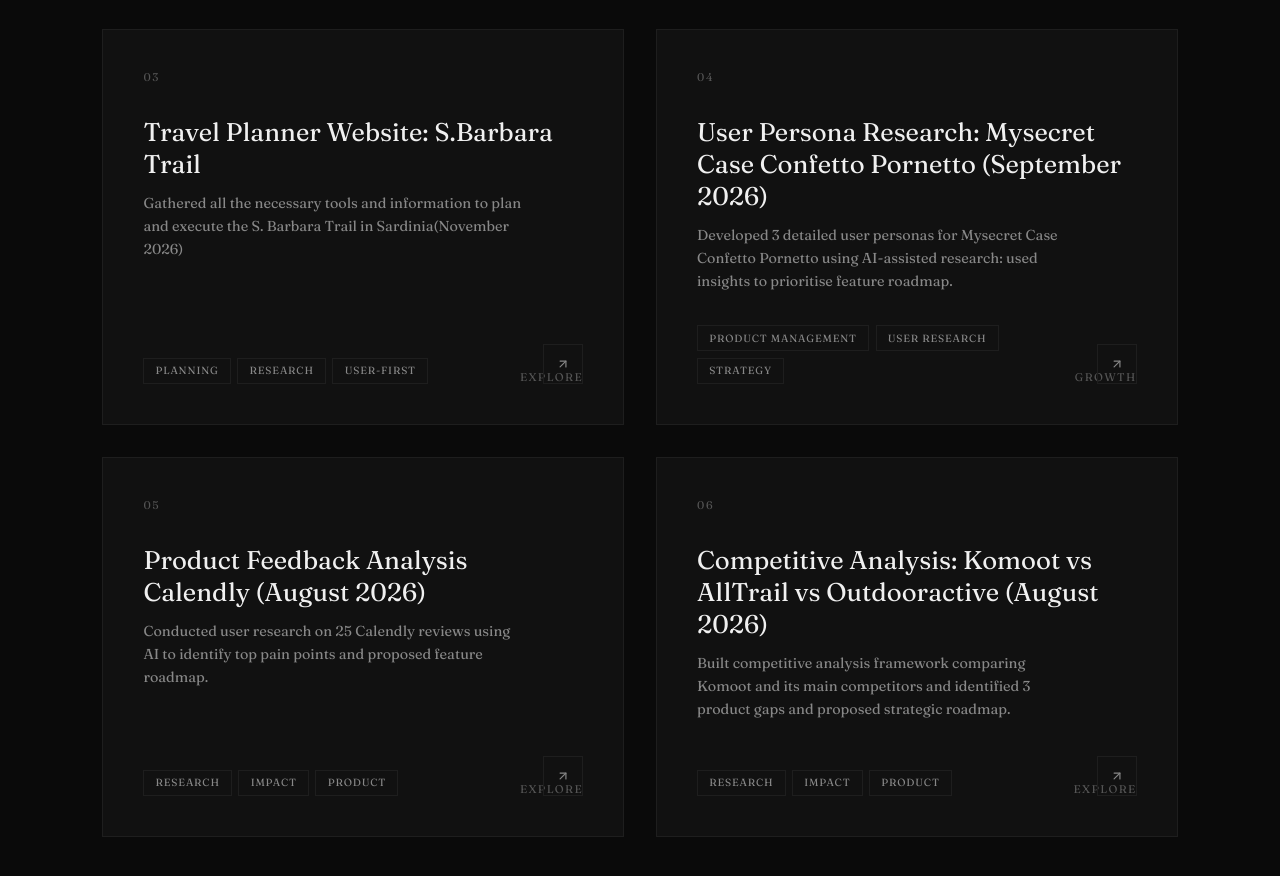
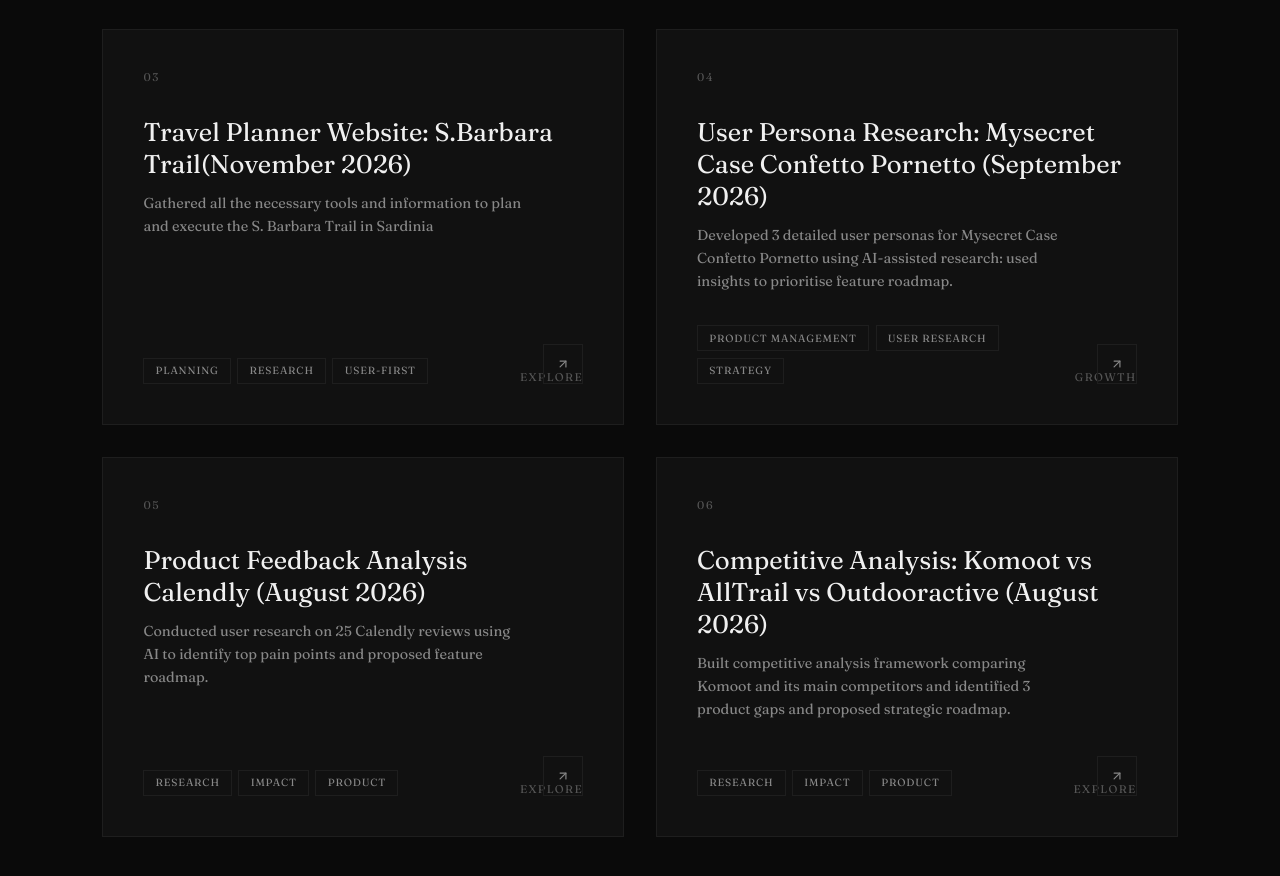
Before and after one commit to robertadalfarra-byte/portfolio, a plain HTML site: page index.html in a window 1280 px wide. Shown: the part 1545-2421 px from the top of the page. Drawn offline with Linux system fonts and the light colour scheme.

Commit message:
Update index.html

```diff
--- a/index.html
+++ b/index.html
@@ -829,8 +829,8 @@
 				<a href="https://robertadalfarra-byte.github.io/camminominerariosbarbara/" style="text-decoration:none; color:inherit; position:absolute; inset:0; z-index:2;"></a>
                 <div class="work-card-content">
                     <div class="work-card-number">03</div>
-                    <h3 class="work-card-title">Travel Planner Website: S.Barbara Trail</h3>
-                    <p class="work-card-desc">Gathered all the necessary tools and information to plan and execute the S. Barbara Trail in Sardinia(November 2026)</p>
+                    <h3 class="work-card-title">Travel Planner Website: S.Barbara Trail(November 2026)</h3>
+                    <p class="work-card-desc">Gathered all the necessary tools and information to plan and execute the S. Barbara Trail in Sardinia</p>
                 </div>
                 <div class="work-card-meta">
                     <div class="work-card-skills">
```
